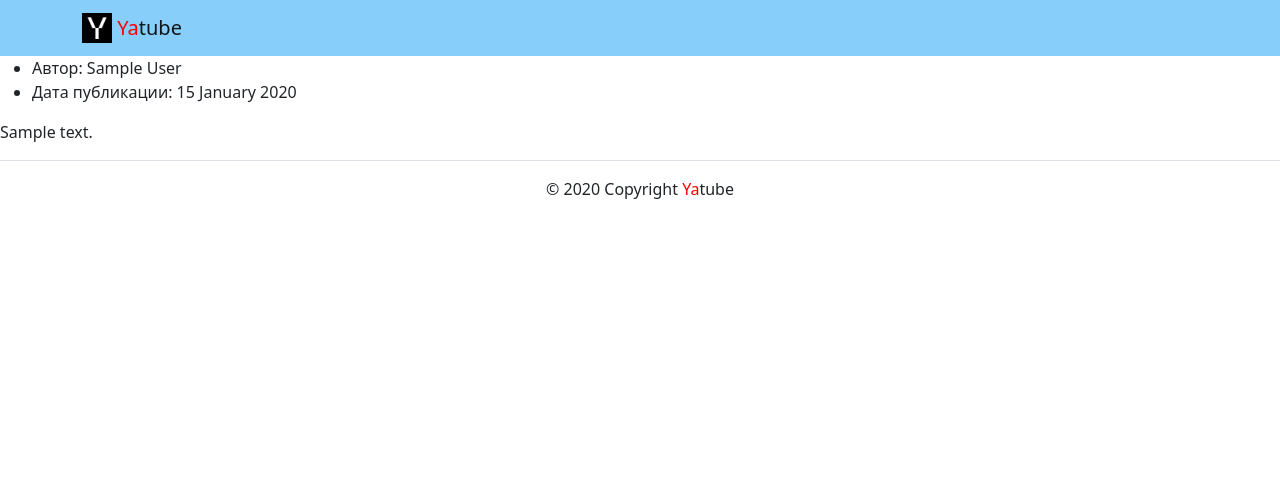
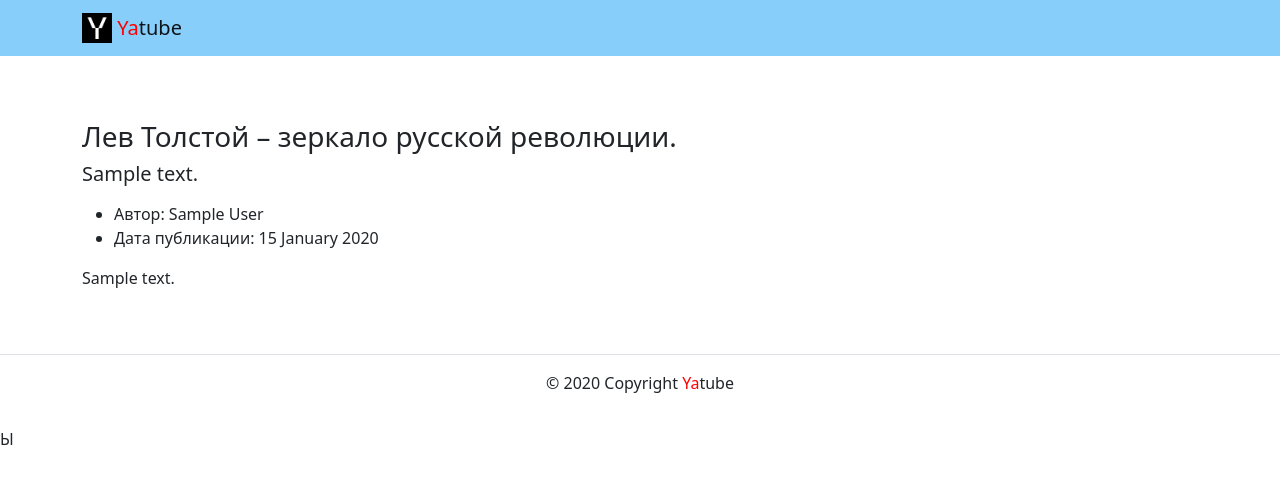
Before and after one commit to TheXimik-DA/hw02_community, a Django app: a page that uses yatube/templates/base.html in a window 1280 px wide. Shown: the top 484 px of the page. Run offline with Django 3.2, Linux system fonts and the light colour scheme; tables that the repository leaves empty hold one stand-in row (values such as "Sample post"); some libraries are stand-ins or nearby versions.

Commit message:
lion tolstoi

```diff
--- a/yatube/templates/base.html
+++ b/yatube/templates/base.html
@@ -1,33 +1,32 @@
+<!DOCTYPE html>
 {% load static %}
-<!DOCTYPE html> <!-- Используется html 5 версии -->
-<html lang="ru"> <!-- Язык сайта - русский -->
+<html lang="ru">
   <head>
-    <meta charset="utf-8"> <!-- Кодировка сайта -->
-    <!-- Сайт готов работать с мобильными устройствами -->
+    <meta charset="utf-8">
     <meta name="viewport" content="width=device-width, initial-scale=1">
-    <!-- Загружаем фав-иконки -->
-    <link rel="icon" href="img/fav/fav.ico" type="image">
-    <link rel="apple-touch-icon" sizes="180x180" href="img/fav/apple-touch-icon.png">
-    <link rel="icon" type="image/png" sizes="32x32" href="img/fav/favicon-32x32.png">
-    <link rel="icon" type="image/png" sizes="16x16" href="img/fav/favicon-16x16.png">
+    <link rel="icon" href="{% static "img/fav/fav.ico" type="image" %}">
+    <link rel="apple-touch-icon" sizes="180x180" href="{% static "img/fav/apple-touch-icon.png" %}">
+    <link rel="icon" type="image/png" sizes="32x32" href="{% static "img/fav/favicon-32x32.png" %}">
+    <link rel="icon" type="image/png" sizes="16x16" href="{% static "img/fav/favicon-16x16.png" %}">
     <meta name="msapplication-TileColor" content="#000">
     <meta name="theme-color" content="#ffffff">
-    <!-- Подключен файл со стандартными стилями бустрап -->
-    <link rel="stylesheet" href="css/bootstrap.min.css">
-    <title>{{ title }}</title>
+    <link rel="stylesheet" href="{% static "css/bootstrap.min.css" %}">
   </head>
-    <body>
+  <title>
+    {% block title %}
+    {% endblock %}
+  </title>
+  <body>
     <header>
       {% include 'includes/header.html' %}
     </header>
     <main>
       {% block content %}
-     Контент не подвезли
+        Контент не подвезли
       {% endblock %}
     </main>
     <footer>
       {% include 'includes/footer.html' %}
     </footer>
-    <h1>{{ text }}</h1>
   </body>
-</html>
+</html> Ы
--- a/yatube/templates/posts/group_list.html
+++ b/yatube/templates/posts/group_list.html
@@ -1,16 +1,24 @@
 {% extends 'base.html' %}
-{% load static %}
+{% block title %}
+    Записи сообщества {{ group.title }}
+{% endblock %}
 {% block content %}
-{% for post in posts %}
-<ul>
-  <li>
-    Автор: {{ post.author.get_full_name }}
-  </li>
-  <li>
-    Дата публикации: {{ post.pub_date|date:"d E Y" }}
-  </li>
-</ul>
-<p>{{ post.text }}</p>
-{% if not forloop.last %}<hr>{% endif %}
-{% endfor %}
+  <div class="container py-5">
+    <p>
+      <h3>Лев Толстой – зеркало русской революции.</h3>
+      <h5>{{ group.description }}</h5>
+    </p>
+    <article>
+      {% for post in posts %}
+        <ul>
+          <li> Автор: {{ post.author.get_full_name }} </li>
+          <li> Дата публикации: {{ post.pub_date|date:"d E Y" }} </li>
+        </ul>
+        <p> {{ post.text }} </p>
+        {% if not forloop.last %}<hr>{% endif %}
+        {% empty %}
+        <h3>У группы "{{ group.title }}" отсутствуют записи. Поделитесь чем-гибудь!</h3>
+        {% endfor %}
+    </article>
+  </div>
 {% endblock %}
```
Also changed, not shown: yatube/templates/posts/index.html (+10 -9 lines).
